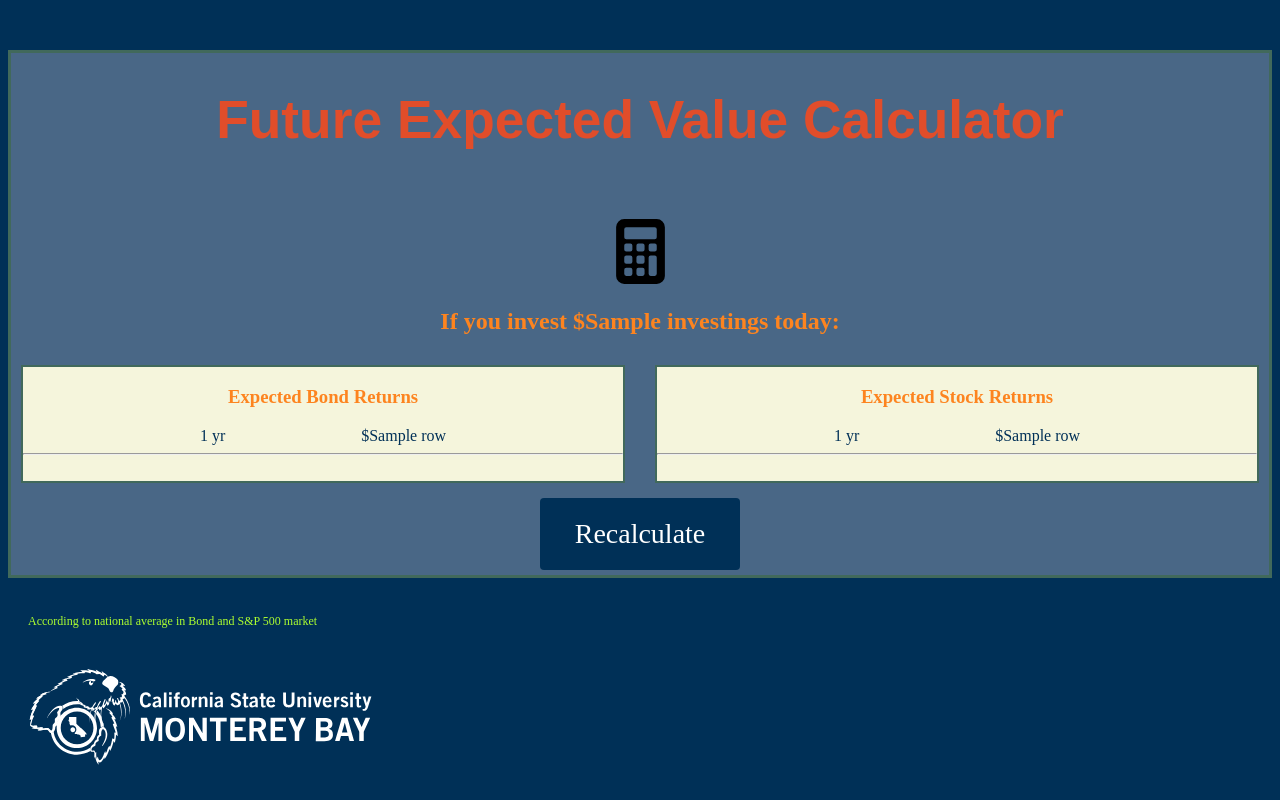
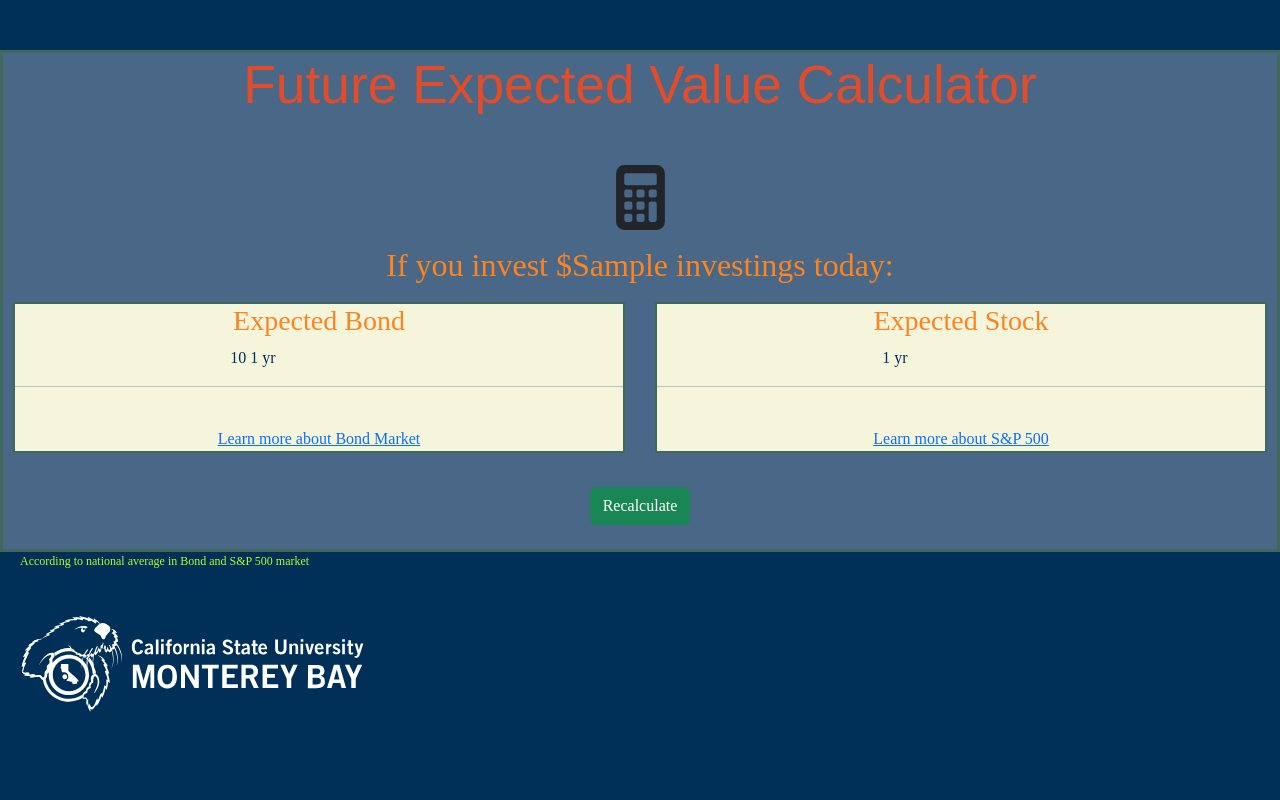
Before and after one commit to mattf4171/Future-Value-Calculator, a Flask app: template templates/futureVal.html in a window 1280 px wide. Run offline with Flask 2, Linux system fonts and the light colour scheme; the template is opened without the code that fills it: most values are stand-ins (such as "Sample title", 1, 10 or a date in 2020).

Commit message:
fixed, UI is now complete

```diff
--- a/templates/futureVal.html
+++ b/templates/futureVal.html
@@ -3,6 +3,7 @@
     <head>
         <title>Future Value Application</title>
         <meta charset="utf-8" />
+        <link href="https://cdn.jsdelivr.net/npm/bootstrap@5.2.3/dist/css/bootstrap.min.css" rel="stylesheet" integrity="sha384-rbsA2VBKQhggwzxH7pPCaAqO46MgnOM80zW1RWuH61DGLwZJEdK2Kadq2F9CUG65" crossorigin="anonymous">
     </head>
 
     <body>
@@ -23,36 +24,49 @@
                 <!-- List with 4 elements -->
                 <div class="flex-parent-element">
                     <div class="flex-child-element magenta">
-                        <h3 class="subtitle">Expected Bond Returns</h3>
+                        <h3 class="subtitle">Expected Bond</h3>
+                        {% set num = investings | int %}
+                        {{num}}
                         {% for row in bond_FV %}
                                 {{row[0]}} yr
                             &emsp;&emsp;&emsp;&emsp;&emsp;&emsp;&emsp;&emsp;
-                                ${{row[1]}}
+                            {% if row[1] < num %}
+                                <FONT COLOR="RED">${{row[1]}}</FONT>
+                            {% elif row[1] >= num %}
+                                <FONT COLOR="GREEN">${{row[1]}}</FONT>
+                            {% endif %}
                             <hr>
                         {% endfor %} <!-- bond_FV, stock_FV -->
                         <br>
+                        <a href="https://groww.in/p/bond-market">Learn more about Bond Market</a><br>
                     </div>
 
 
                     <!-- Show average annual Total Returns for 1, 3, 5, & 10 years -->
                     <!-- List with 4 elements -->
                     <div class="flex-child-element green">
-                        <h3 class="subtitle">Expected Stock Returns</h3>
+                        <h3 class="subtitle">Expected Stock</h3>
                         {% for row in stock_FV %}
                             {{row[0]}} yr
                             &emsp;&emsp;&emsp;&emsp;&emsp;&emsp;&emsp;&emsp;
-                            ${{row[1]}}
+                            {% if row[1] < num %}
+                                <FONT COLOR="RED">${{row[1]}}</FONT>
+                            {% elif row[1] >= num %}
+                                <FONT COLOR="GREEN">${{row[1]}}</FONT>
+                            {% endif %}
                             <hr>
                         {% endfor %} <!-- bond_FV, stock_FV -->
                         <br>
+                        <a href="https://www.investopedia.com/terms/s/sp500.asp">Learn more about S&P 500</a><br>
                     </div>
-                </div>
-                <input type="submit" class="button" value="Recalculate" name="indexButton"/>
+                </div><br>
+                <input type="submit" class="btn btn-success" value="Recalculate" name="indexButton"/>
             </form>
-
-
-        </div><br><br>
+        <br>
+        </div>
         <footer id="futureValFooter">According to national average in Bond and S&P 500 market</footer><br>
         <img id="csumb" src="{{url_for('static', filename='csumb-logo-white.svg')}}" align="middle" height=100px/>
+        <script src="https://cdn.jsdelivr.net/npm/bootstrap@5.2.3/dist/js/bootstrap.bundle.min.js" integrity="sha384-kenU1KFdBIe4zVF0s0G1M5b4hcpxyD9F7jL+jjXkk+Q2h455rYXK/7HAuoJl+0I4" crossorigin="anonymous"></script>
+
     </body>
 </html>
```
